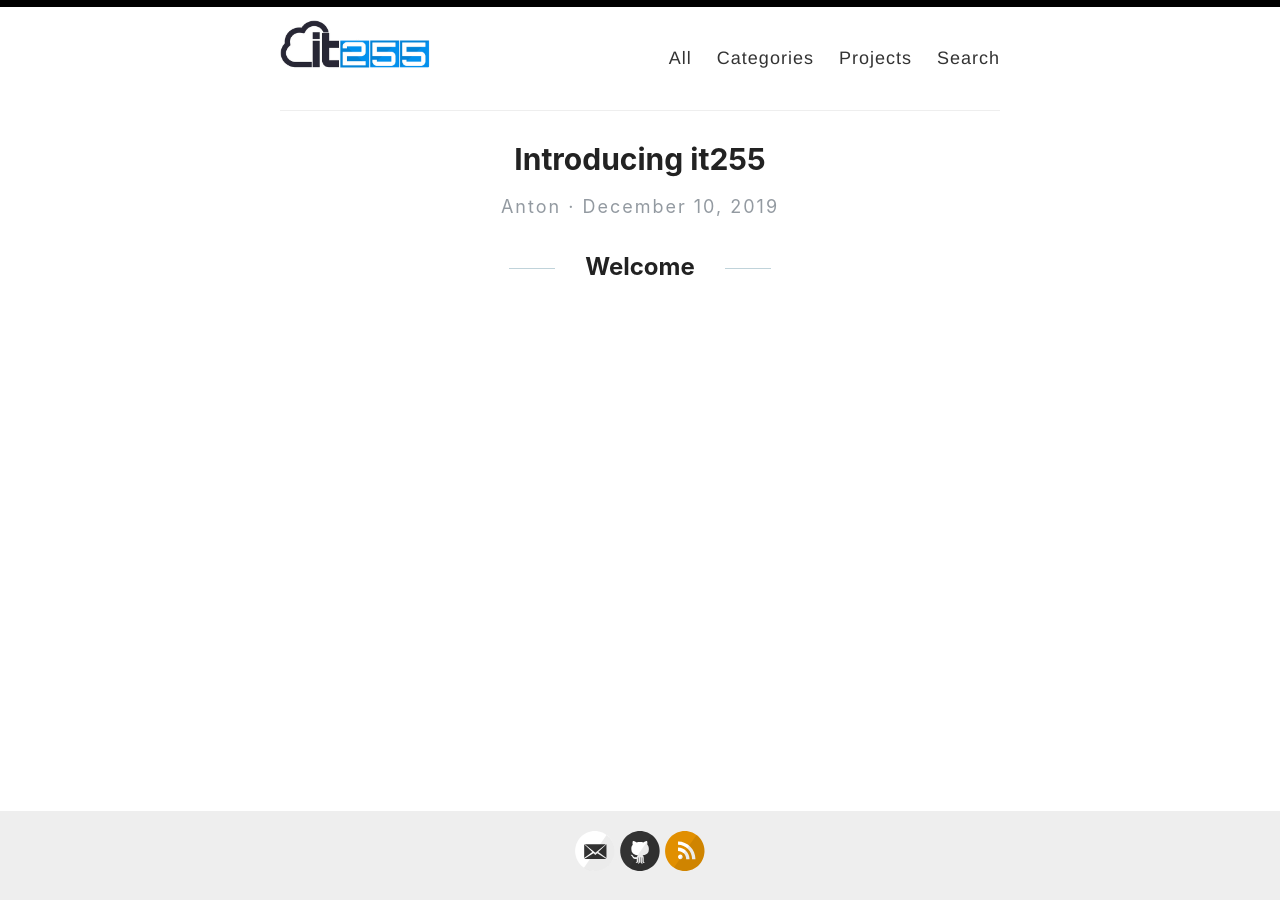
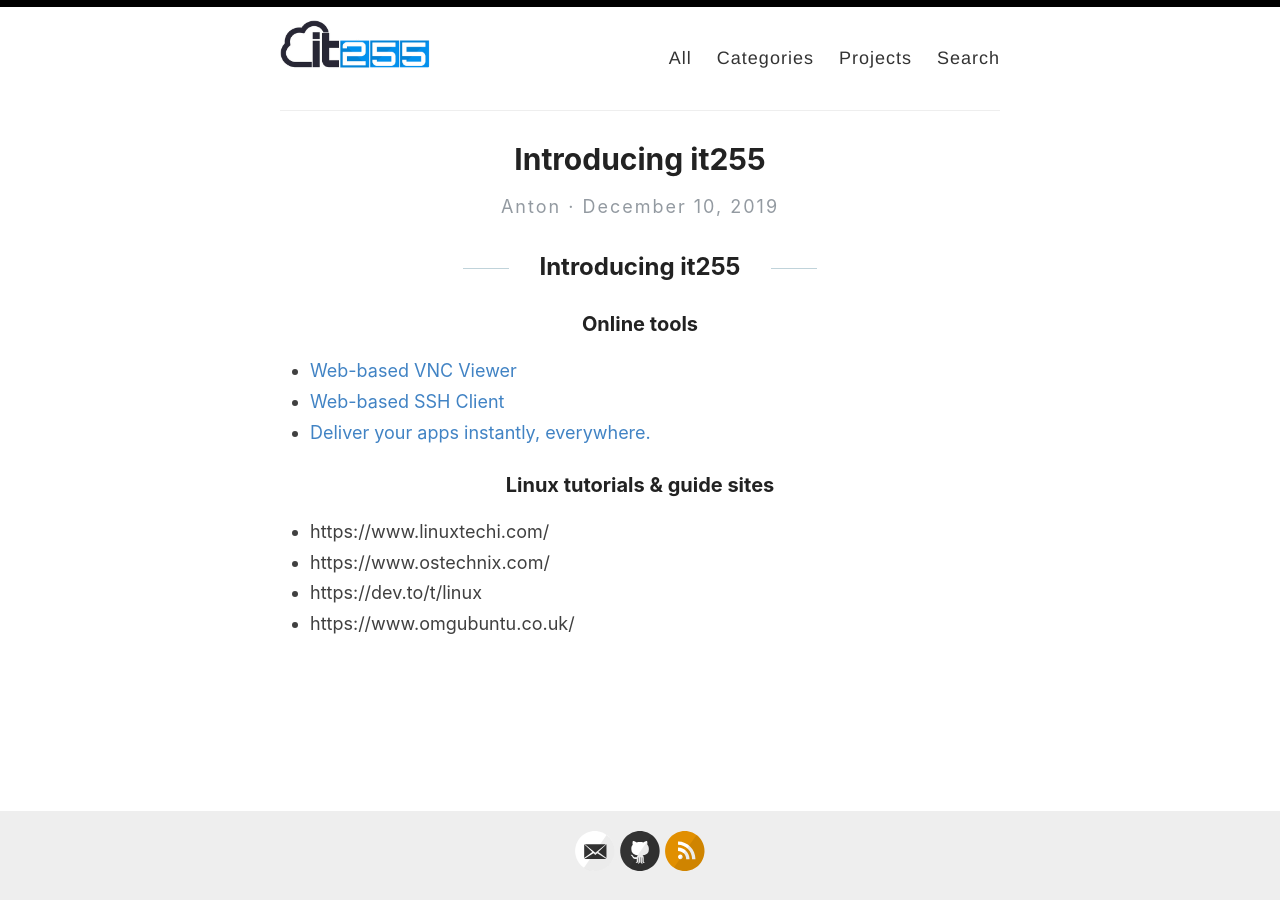
Before and after one commit to it255ru/reverie, a Jekyll site: the page built from _posts/2019-12-10-welcome.md, in a window 1280 px wide. Built offline with Jekyll 4.4.1, drawn with Linux system fonts in a browser that asks for light colours; comment, search, counter and statistics services are not loaded.

Commit message:
Update 2019-12-10-welcome.md

```diff
--- a/_posts/2019-12-10-welcome.md
+++ b/_posts/2019-12-10-welcome.md
@@ -3,4 +3,16 @@ layout: post
 title: Introducing it255
 ---
 
-## Welcome
+## Introducing it255
+
+### Online tools
+
+* [Web-based VNC Viewer](https://www.s-code.com/products/viewerx/webvnc.aspx)
+* [Web-based SSH Client](https://www.serfish.com/root/)
+* [Deliver your apps instantly, everywhere.](https://turbo.net/)
+
+### Linux tutorials & guide sites
+* https://www.linuxtechi.com/
+* https://www.ostechnix.com/
+* https://dev.to/t/linux
+* https://www.omgubuntu.co.uk/
```
